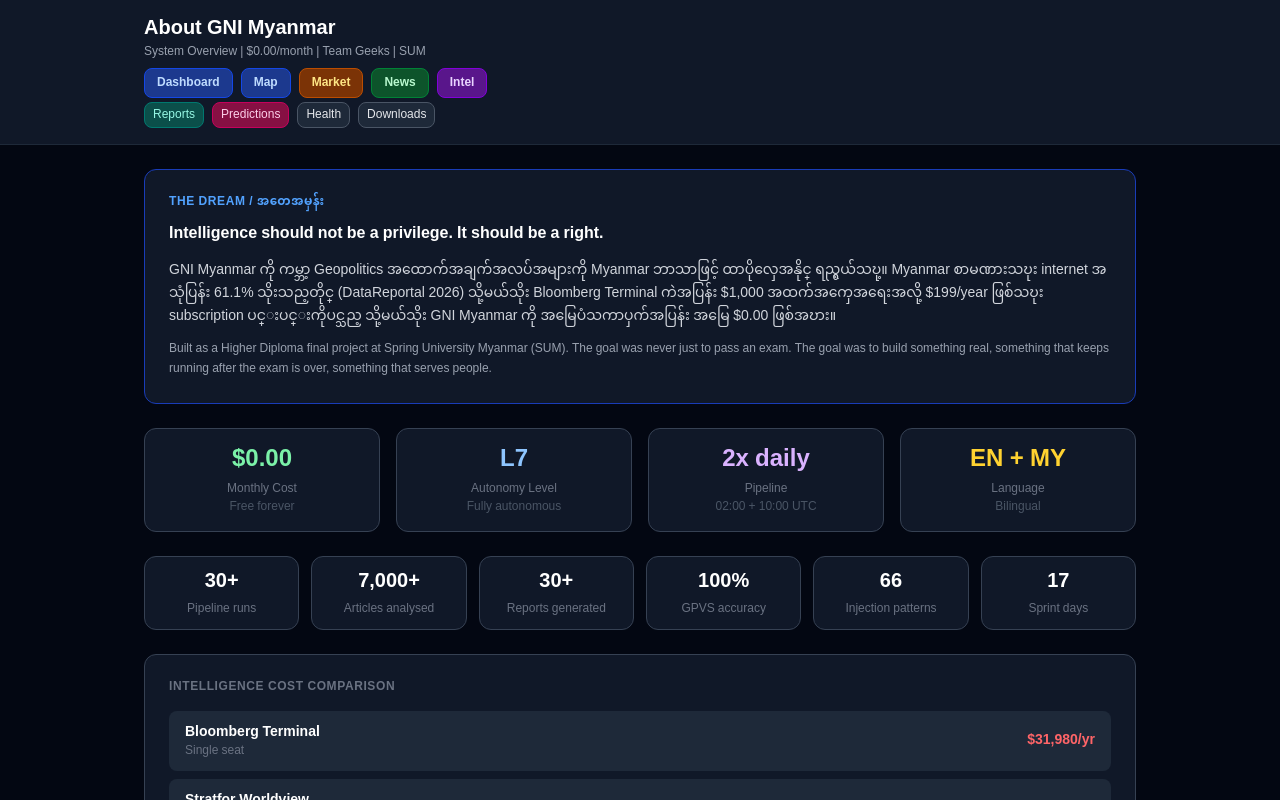
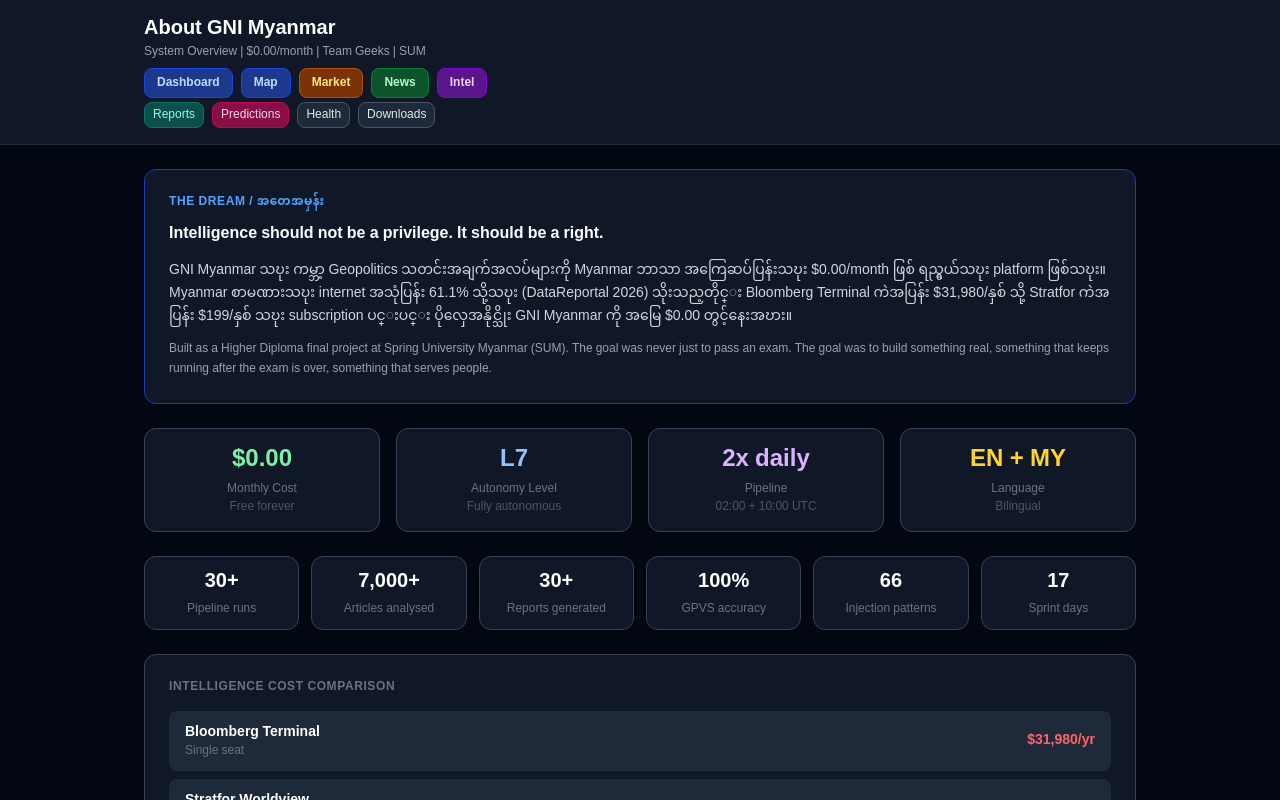
Before and after one commit to johnwickiscodingforyou/gni-myanmar, a Next.js app: page /about in a window 1280 px wide. Shown: the top 800 px of the page. Built offline with nearby package versions, Linux system fonts and the light colour scheme; no server answers.

Commit message:
fix: correct garbled dream paragraph in /about using boundary markers

```diff
--- a/app/about/page.tsx
+++ b/app/about/page.tsx
@@ -30,7 +30,7 @@
             Intelligence should not be a privilege. It should be a right.
           </p>
           <p className="text-gray-300 text-sm leading-relaxed mb-3">
-            GNI Myanmar ကို ကမ္ဘာ့ Geopolitics အထောက်အချက်အလပ်အများကို Myanmar ဘာသာဖြင့် ထာပိုလှေအနိုင္ ရည္ရွယ်သဎု့။ Myanmar စာမဏားသဎုး internet အသုံပြန်း 61.1% သိုးသည့တိုင္ (DataReportal 2026) သို့မယ်သိုး Bloomberg Terminal ကဲအပြန်း $1,000 အထက်အကှေအရေးအလို့ $199/year ဖြစ်သဎုး subscription ပင္းပင္းကိုပင္သည့ သို့မယ်သိုး GNI Myanmar ကို အမြေပံသကာပှက်အပြန်း အမြေ $0.00 ဖြစ်အဎား။
+            GNI Myanmar သဎုး ကမ္ဘာ့ Geopolitics သတင်းအချက်အလပ်များကို Myanmar ဘာသာ အကြေဆပ်ပြန်းသဎုး $0.00/month ဖြစ် ရည္ရွယ်သဎုး platform ဖြစ်သဎုး။ Myanmar စာမဏားသဎုး internet အသုံပြန်း 61.1% သို့သဎုး (DataReportal 2026) သိုးသည့တိုင္း Bloomberg Terminal ကဲအပြန်း $31,980/နှစ် သို့ Stratfor ကဲအပြန်း $199/နှစ် သဎုး subscription ပင္းပင္း ပိုလှေအနိုင္သိုး GNI Myanmar ကို အမြေ $0.00 တွင့်နေးအဎား။
           </p>
           <p className="text-gray-400 text-xs leading-relaxed">
             Built as a Higher Diploma final project at Spring University Myanmar (SUM). The goal was never just to pass an exam. The goal was to build something real, something that keeps running after the exam is over, something that serves people.
```
